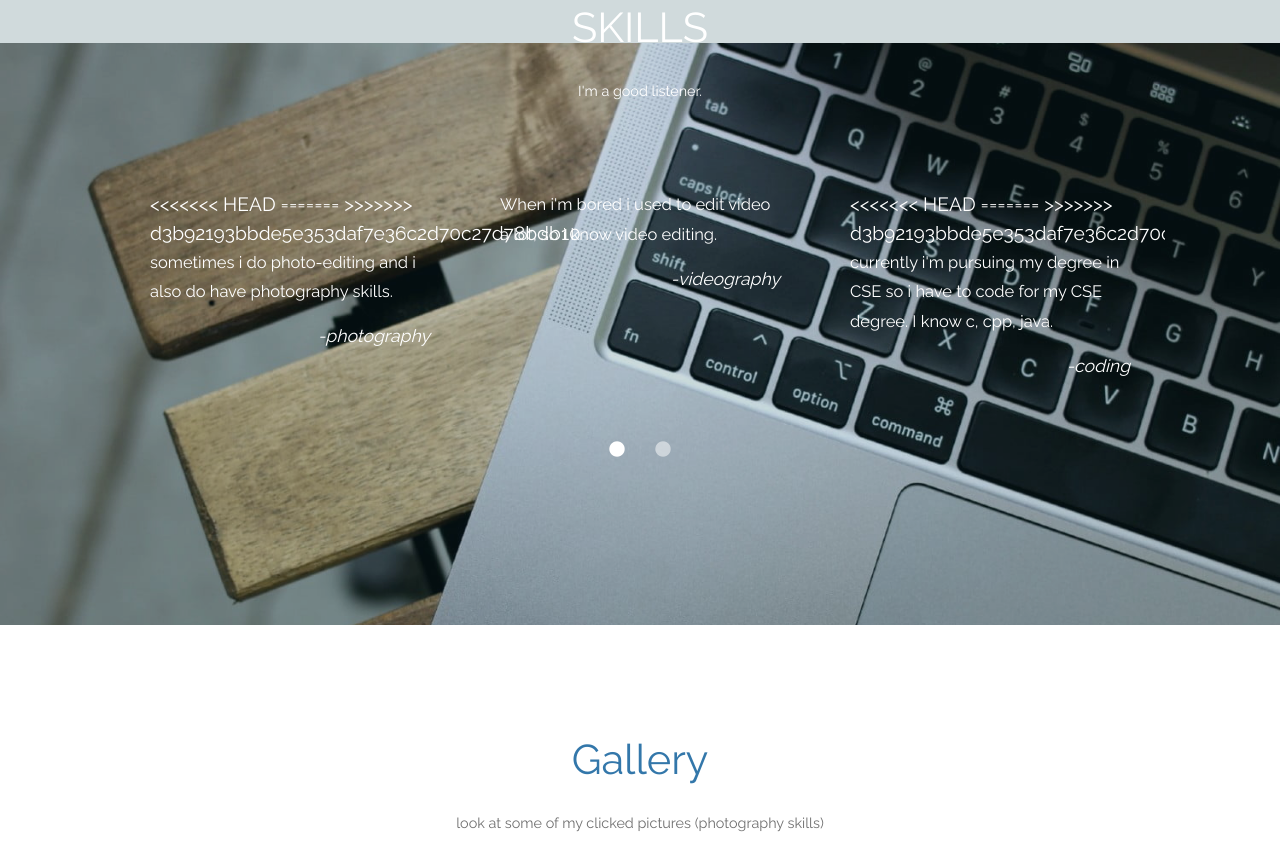
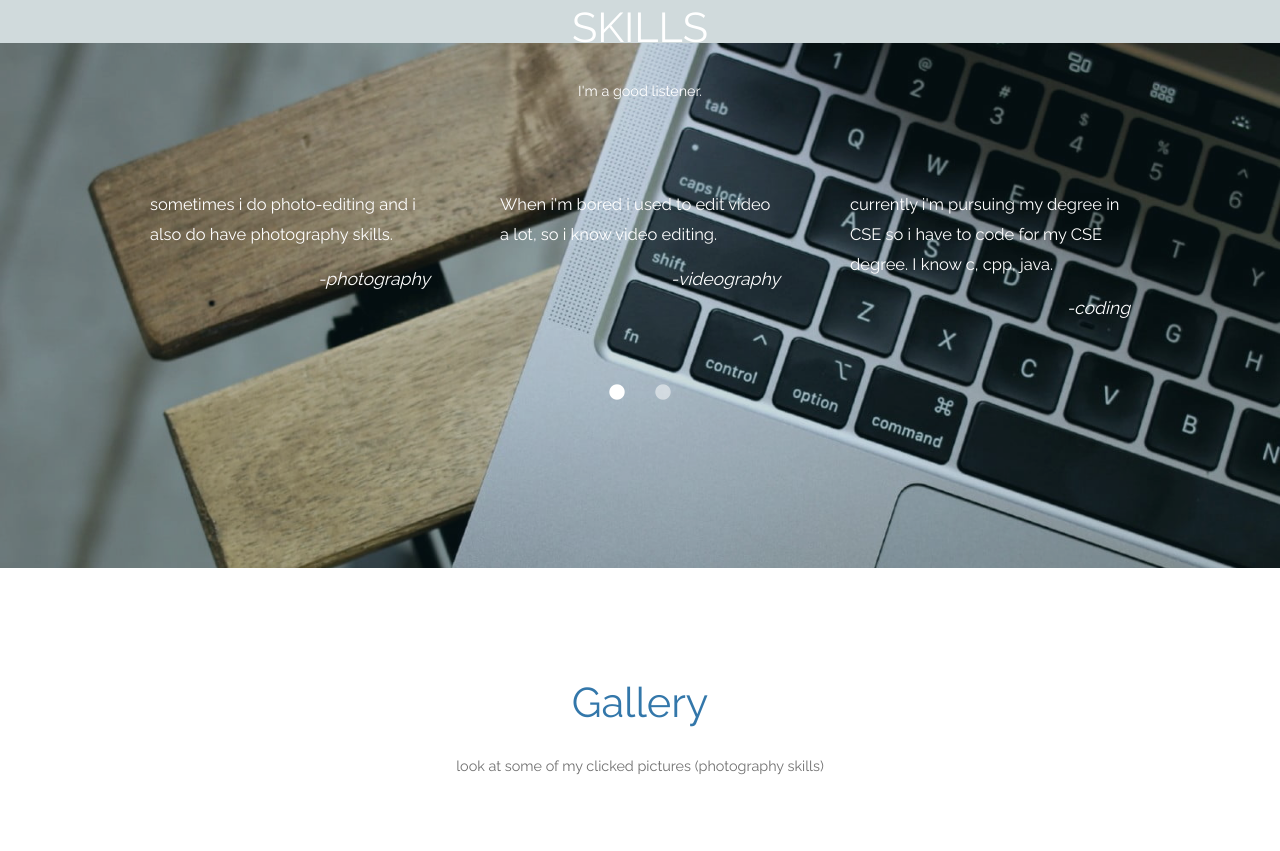
Before and after one commit to aniketthakur123/Aniket-Thakur, a plain HTML site: page index.html in a window 1280 px wide. Shown: the part 1729-2580 px from the top of the page. Drawn offline with Linux system fonts and the light colour scheme.

Commit message:
Update index.html

```diff
--- a/index.html
+++ b/index.html
@@ -135,10 +135,7 @@ https://www.tooplate.com/view/2117-infinite-loop
             <div class="mx-auto tm-gallery-container tm-gallery-container-2">
               <div class="tm-testimonials-carousel">
                 <figure class="tm-testimonial-item">
-<<<<<<< HEAD
-=======
 
->>>>>>> d3b92193bbde5e353daf7e36c2d70c27d78bdb10
                   <blockquote>sometimes i do photo-editing and i also do have photography skills.</blockquote>
                   <figcaption>-photography</figcaption>
                 </figure>
@@ -150,11 +147,7 @@ https://www.tooplate.com/view/2117-infinite-loop
                 </figure>
 
                 <figure class="tm-testimonial-item">
-<<<<<<< HEAD
 
-=======
-
->>>>>>> d3b92193bbde5e353daf7e36c2d70c27d78bdb10
                   <blockquote>currently i'm pursuing my degree in CSE so i have to code for my CSE degree. I know c, cpp, java.
          </blockquote>
                   <figcaption>-coding</figcaption>
```
